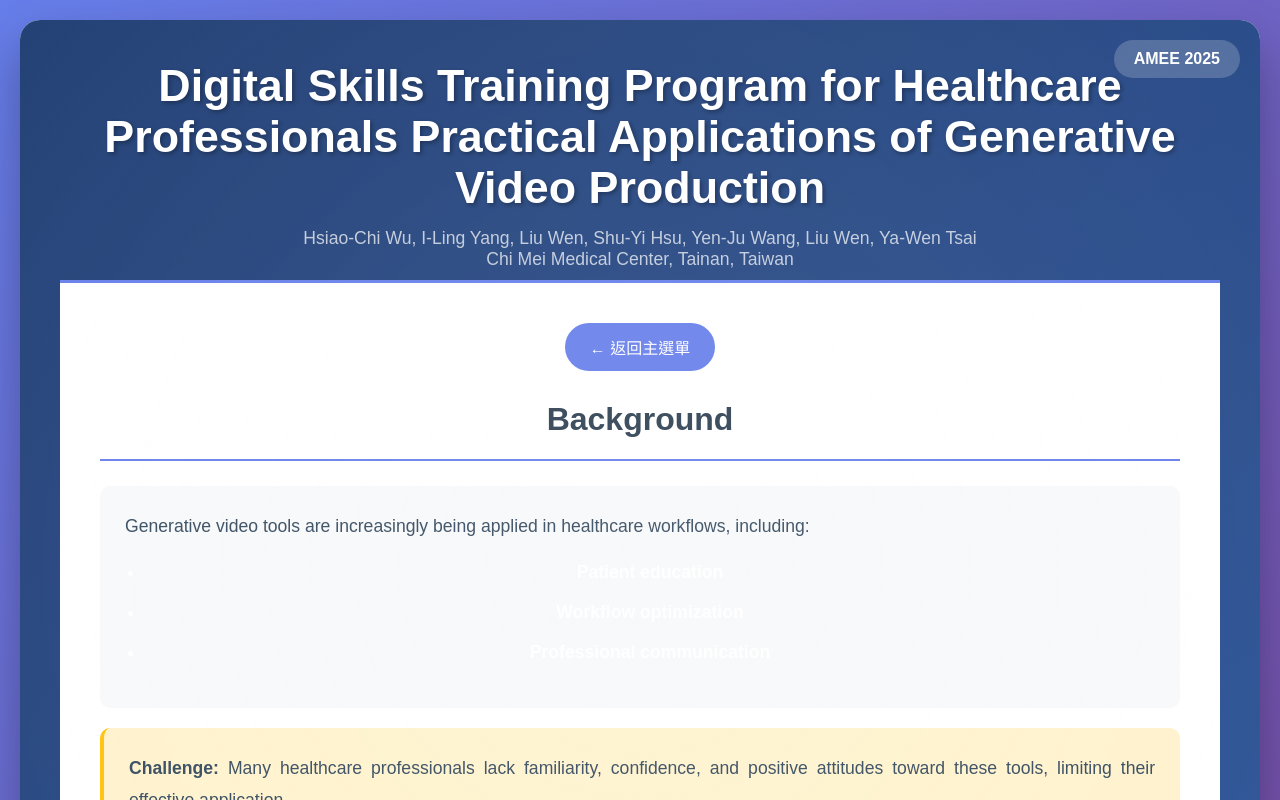
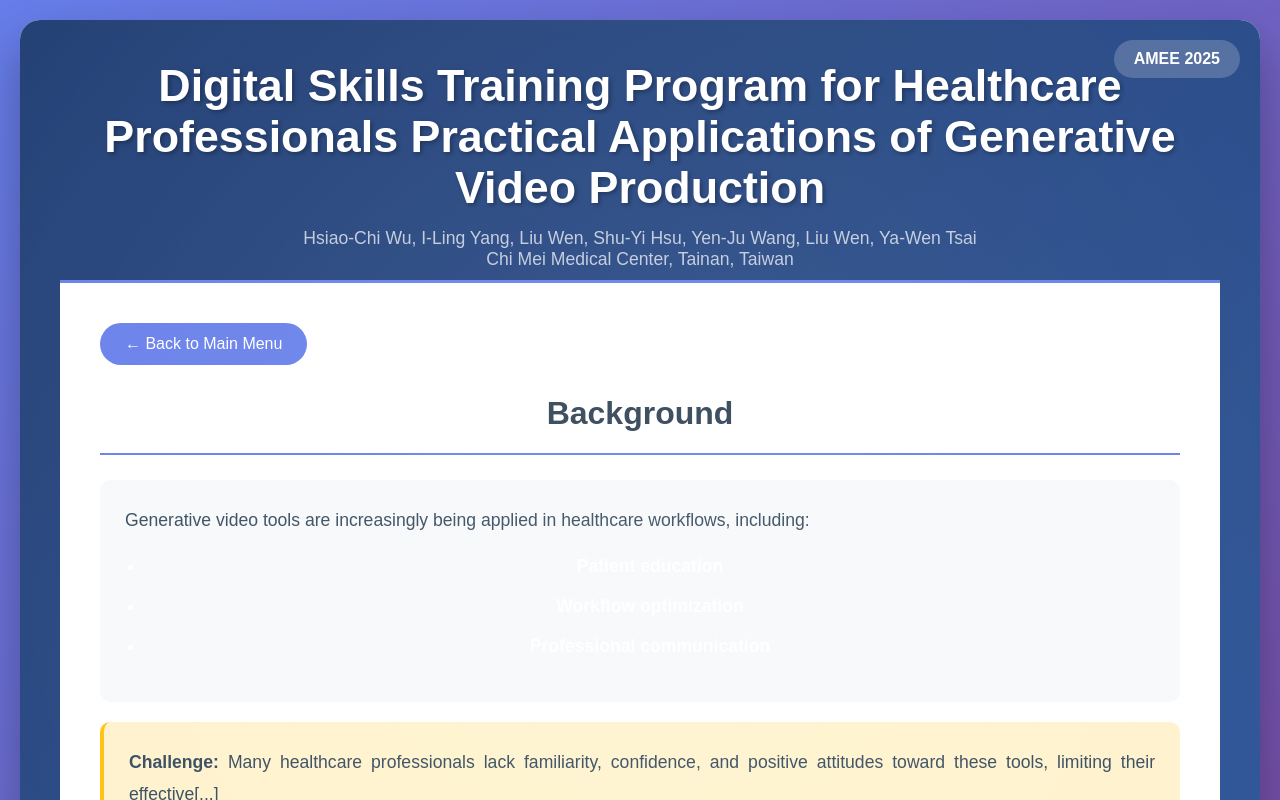
Before and after one commit to chylio/amee-poster, a plain HTML site: page index.html in a window 1280 px wide. Both pictures are taken after a click on the button 270 px from the left and 447 px from the top of the page. Shown: the top 800 px of the page. Drawn offline with Linux system fonts and the light colour scheme.

Commit message:
Update index.html

```diff
--- a/index.html
+++ b/index.html
@@ -233,6 +233,11 @@
             font-size: 1rem;
             transition: all 0.3s ease;
             margin-bottom: 20px;
+            /* 對齊到左邊 */
+            display: block;
+            margin-left: 0;
+            margin-right: auto;
+            text-align: left;
         }
 
         .back-button:hover {
@@ -259,6 +264,9 @@
                 position: static;
                 display: inline-block;
                 margin-top: 20px;
+            }
+            .back-button {
+                width: 100%;
             }
         }
     </style>
@@ -308,7 +316,7 @@
 
         <!-- 內容區域 (預留給後續開發) -->
         <div id="background" class="content-area">
-            <button class="back-button" onclick="showNavigation()">← 返回主選單</button>
+            <button class="back-button" onclick="showNavigation()">← Back to Main Menu</button>
             <h2>Background</h2>
             <div style="background: #f8f9fa; padding: 25px; border-radius: 10px; margin-bottom: 20px;">
                 <p style="margin-bottom: 15px;">Generative video tools are increasingly being applied in healthcare workflows, including:</p>
@@ -319,7 +327,7 @@
                 </ul>
             </div>
             <div style="background: #fff3cd; padding: 25px; border-radius: 10px; border-left: 4px solid #ffc107; margin-bottom: 20px;">
-                <p style="margin-bottom: 0;"><strong>Challenge:</strong> Many healthcare professionals lack familiarity, confidence, and positive attitudes toward these tools, limiting their effective application.</p>
+                <p style="margin-bottom: 0;"><strong>Challenge:</strong> Many healthcare professionals lack familiarity, confidence, and positive attitudes toward these tools, limiting their effective[...]
             </div>
             <div style="background: #d1ecf1; padding: 25px; border-radius: 10px; border-left: 4px solid #17a2b8;">
                 <p style="margin-bottom: 0;"><strong>Study Aim:</strong> To evaluate the impact of a targeted educational program on participants' knowledge, attitudes, and skills.</p>
@@ -327,7 +335,7 @@
         </div>
 
         <div id="summary-work" class="content-area">
-            <button class="back-button" onclick="showNavigation()">← 返回主選單</button>
+            <button class="back-button" onclick="showNavigation()">← Back to Main Menu</button>
             <h2>Summary of Work</h2>
 
             <div style="background: #e8f4f8; padding: 25px; border-radius: 10px; margin-bottom: 25px; border-left: 4px solid #17a2b8;">
@@ -366,12 +374,12 @@
         </div>
 
         <div id="summary-results" class="content-area">
-            <button class="back-button" onclick="showNavigation()">← 返回主選單</button>
+            <button class="back-button" onclick="showNavigation()">← Back to Main Menu</button>
             <h2>Summary of Results</h2>
 
             <div style="background: #d4edda; padding: 25px; border-radius: 10px; margin-bottom: 30px; border-left: 4px solid #28a745;">
                 <h3 style="color: #28a745; margin-bottom: 15px; font-size: 1.3rem;">🎯 Overall Impact</h3>
-                <p style="margin-bottom: 0;">The program <strong>significantly improved participants' familiarity with the tools, their perceived value, and confidence in practical applications.</strong></p>
+                <p style="margin-bottom: 0;">The program <strong>significantly improved participants' familiarity with the tools, their perceived value, and confidence in practical applications.</stro[...]
             </div>
 
             <!-- Knowledge Section -->
@@ -507,12 +515,12 @@
         </div>
 
         <div id="discussion" class="content-area">
-            <button class="back-button" onclick="showNavigation()">← 返回主選單</button>
+            <button class="back-button" onclick="showNavigation()">← Back to Main Menu</button>
             <h2>Discussion and Conclusion</h2>
 
             <div style="background: #d4edda; padding: 25px; border-radius: 10px; margin-bottom: 25px; border-left: 4px solid #28a745;">
                 <h3 style="color: #28a745; margin-bottom: 15px; font-size: 1.3rem;">✅ Key Findings</h3>
-                <p style="margin-bottom: 0;">This study demonstrates that <strong>structured educational interventions effectively enhance healthcare professionals' acceptance and ability to use generative video tools.</strong></p>
+                <p style="margin-bottom: 0;">This study demonstrates that <strong>structured educational interventions effectively enhance healthcare professionals' acceptance and ability to use gener[...]
             </div>
 
             <div style="background: #e1f5fe; padding: 25px; border-radius: 10px; margin-bottom: 25px;">
@@ -522,7 +530,7 @@
 
             <div style="background: #fce4ec; padding: 25px; border-radius: 10px; margin-bottom: 25px;">
                 <h3 style="color: #c2185b; margin-bottom: 15px; font-size: 1.3rem;">💡 Importance of Hands-on Learning</h3>
-                <p>The findings highlight the importance of incorporating <strong>hands-on opportunities in professional development programs</strong> to bridge the gap between emerging technologies and their practical applications in healthcare.</p>
+                <p>The findings highlight the importance of incorporating <strong>hands-on opportunities in professional development programs</strong> to bridge the gap between emerging technologies a[...]
             </div>
 
             <div style="background: #f3e5f5; padding: 25px; border-radius: 10px; border-left: 4px solid #9c27b0;">
@@ -532,7 +540,7 @@
         </div>
 
         <div id="take-home" class="content-area">
-            <button class="back-button" onclick="showNavigation()">← 返回主選單</button>
+            <button class="back-button" onclick="showNavigation()">← Back to Main Menu</button>
             <h2>Take Home Message(s)</h2>
             <div style="margin-top: 20px; background: #f8f9fa; padding: 30px; border-radius: 15px; border-left: 5px solid #667eea;">
                 <ul style="list-style: none; padding: 0; margin: 0;">
@@ -599,6 +607,11 @@
                 });
             });
         });
+
+        // 讓所有 .back-button 都可跳轉回主選單
+        document.querySelectorAll('.back-button').forEach(button => {
+            button.onclick = showNavigation;
+        });
     </script>
 </body>
 </html>
```
